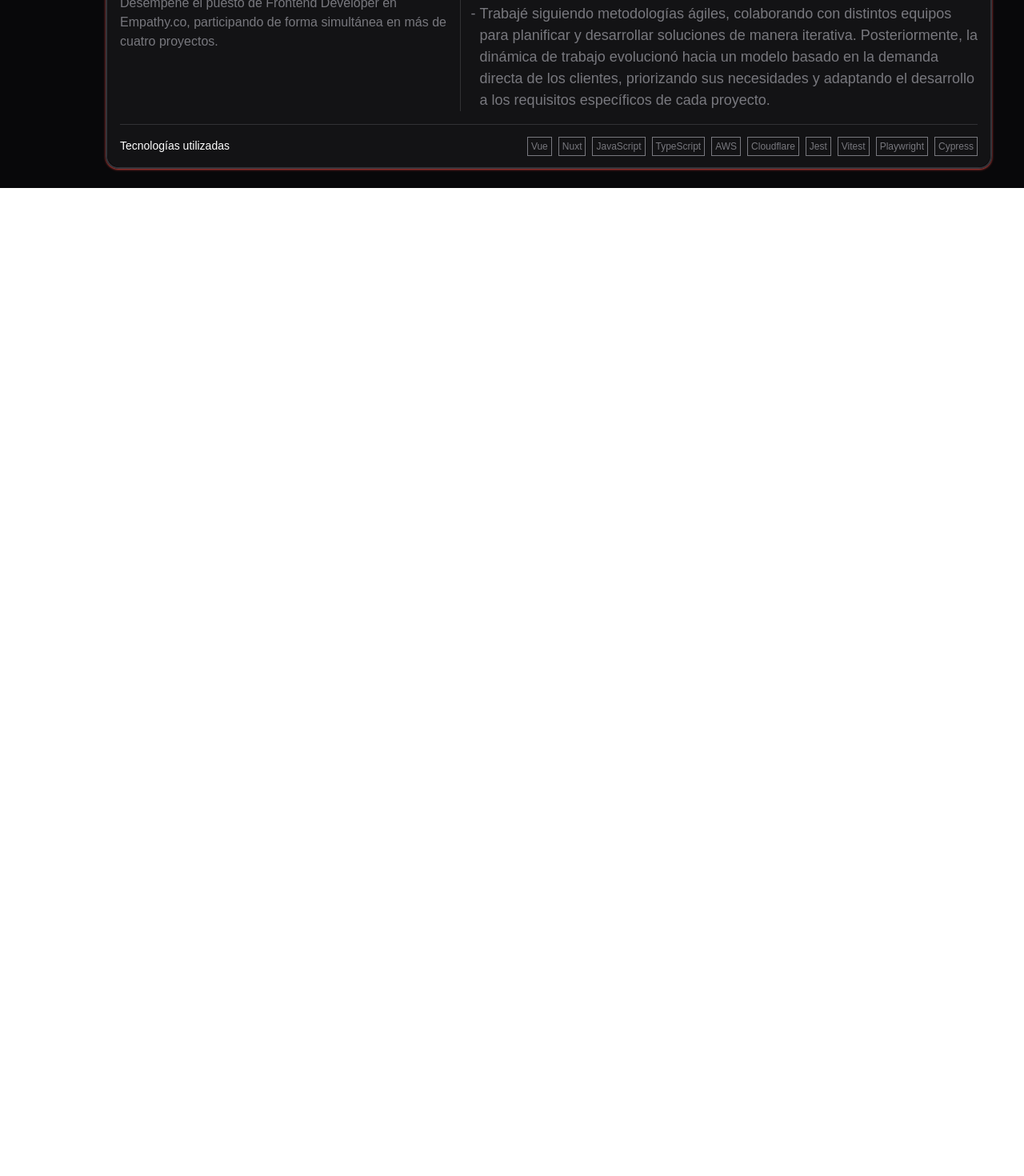
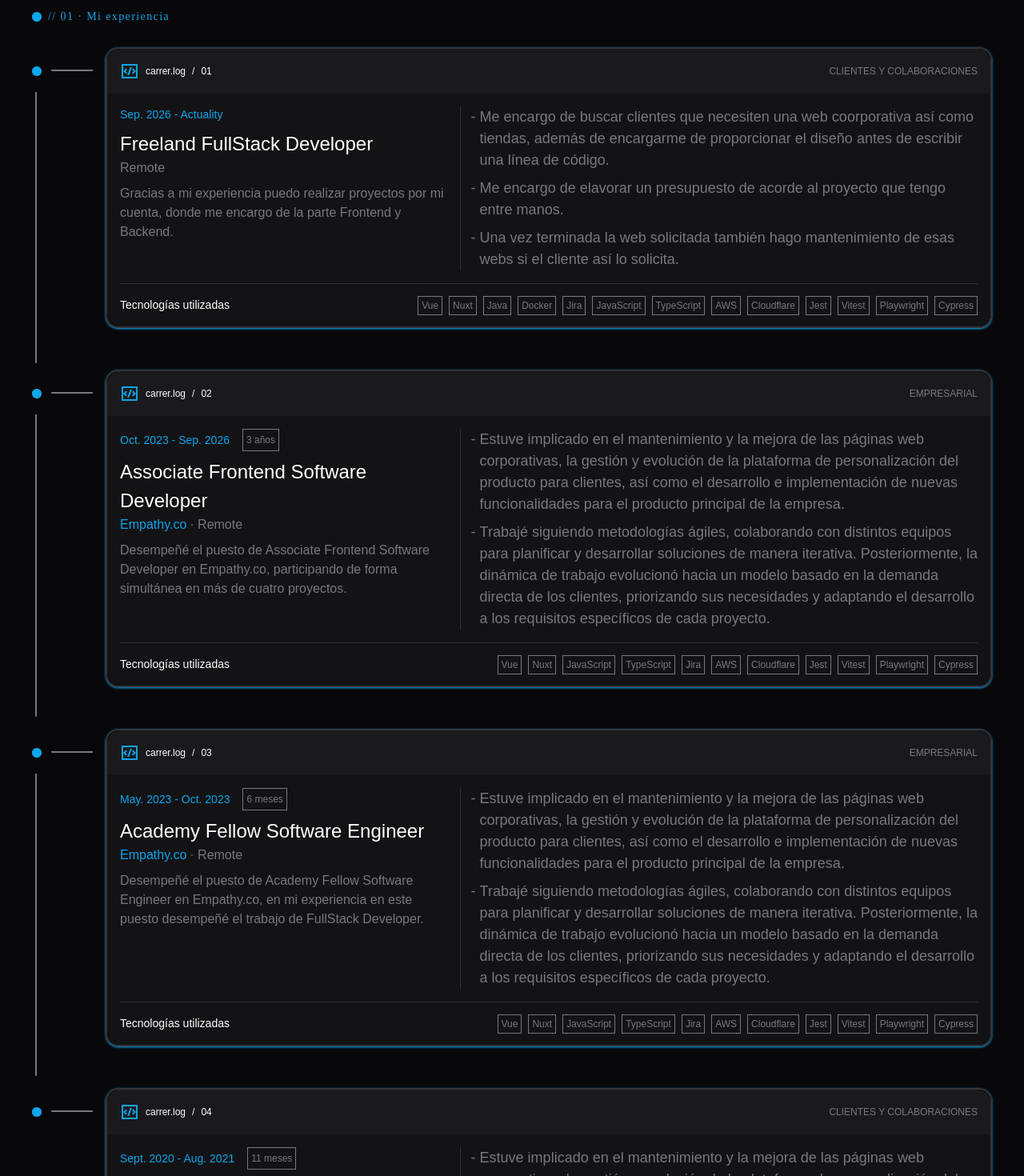
Before and after one commit to jonathanMM97/jonathanmm-website, a Nuxt app: page / in a window 1280 px wide. Shown: the part 880-2350 px from the top of the page at 80% size. Before the commit the page ends 1115 px from the top, so only its background shows below. Built offline with nearby package versions, Linux system fonts and the light colour scheme; a web font is replaced by a local one.

Commit message:
refactor: improve structure of i18n refactor experience-section component and added footer component

```diff
--- a/app/app.vue
+++ b/app/app.vue
@@ -4,17 +4,20 @@
   >
     <Header class="fixed top-0 w-full z-9" />
     <div
-      class="relative max-w-300 flex flex-col z-1 w-fit h-full bg-grey-500 pt-40"
+      class="relative max-w-300 flex flex-col z-1 w-fit h-full bg-grey-500 py-40"
     >
       <Hero />
-      <Experiencia />
+      <Experience />
+      <Proyect />
     </div>
+    <Footer />
   </div>
 </template>
 
 <script setup lang="ts">
 import Hero from './components/hero.vue'
-import Experiencia from './components/experiencia.vue'
+import Experience from './components/experiencia.vue'
+import Footer from '~/components/footer.vue'
 
 const { t } = useI18n()
 
--- a/app/assets/css/main.css
+++ b/app/assets/css/main.css
@@ -11,12 +11,12 @@
   /* colors */
   --color-main: #f6f6f1e8;
   --color-gray: #1a1a1d;
-  --color-terciary: #0ea5e9;
+  --color-secondary: #0ea5e9;
   --color-black: #08080a;
   --color-black-light: #131315;
   --color-black-extra-light: #34343A;
   --color-light: #78787e;
-  --color-secondary: #c23f39;
+  --color-terciary: #c23f39;
 }
 
 @utility guide {
--- a/app/components/experience-section.vue
+++ b/app/components/experience-section.vue
@@ -2,27 +2,32 @@
   <div
     class="flex font-main gap-20 relative rounded-3xl py-6"
     :class="{
-      [`after:absolute after:left-7 after:top-20 after:h-[85%] after:rounded-bl-[40px] after:content-[''] after:border-b-2 after:border-l-2 after:border-dashed after:border-light`]:
+      [`after:absolute after:left-1 after:top-20 after:h-[85%] after:rounded-bl-[40px] after:content-[''] after:border-b-2 after:border-l-2 after:border-light`]:
         hasMore,
     }"
   >
     <SectionName class="self-start pt-6" />
     <div
-      class="absolute after:absolute after:top-7 after:left-6 after:w-13 after:rounded-bl-[40px] after:border-b-2 after:border-l-2 after:border-dashed after:border-light after:content-['']"
+      class="absolute after:absolute after:top-7 after:left-6 after:w-13 after:rounded-bl-[40px] after:border-b-2 after:border-l-2 after:border-light after:content-['']"
     />
     <article
       class="w-full flex flex-col border-black-extra-light shadow-sm shadow-secondary border-2 rounded-2xl text-white"
     >
-      <div class="flex text-[12px] justify-between items-center bg-gray p-4 rounded-t-2xl">
+      <div
+        class="flex text-[12px] justify-between items-center bg-gray p-4 rounded-t-2xl"
+      >
         <div class="flex items-center gap-2">
           <Code class="text-secondary" />
-          <span>carrer.log</span>
+          <span>{{ t('home.experience.file-name') }}</span>
           <span>/</span>
-          <span>01</span>
+          <span class="flex gap-[0.5]">
+            <span v-if="number < 10">0</span>
+            <span>{{ number }}</span>
+          </span>
         </div>
-        <span class="uppercase text-light font-secondary text-[12px]"
-          >clientes y colaboraciones</span
-        >
+        <span class="uppercase text-light font-secondary text-[12px]">{{
+          rt(experience.type)
+        }}</span>
       </div>
       <div
         class="flex flex-col bg-black-light rounded-b-2xl divide-light/30 divide-y pt-4 px-4"
@@ -33,43 +38,41 @@
           <div class="flex flex-col gap-2 pr-4">
             <div class="flex gap-4 items-center">
               <span class="text-[14px] text-secondary">{{
-                t('home.hero.experience.experience-1.range')
+                rt(experience.range)
               }}</span>
-              <span class="p-1 border text-[12px] border-light text-light">{{
-                t('home.hero.experience.experience-1.years')
-              }}</span>
+              <span
+                v-if="rt(experience.years)"
+                class="p-1 border text-[12px] border-light text-light"
+                >{{ rt(experience.years) }}</span
+              >
             </div>
             <div class="flex flex-col">
-              <span class="text-[24px]">{{
-                t('home.hero.experience.experience-1.title')
-              }}</span>
+              <span class="text-[24px]">{{ rt(experience.title) }}</span>
               <div class="flex gap-1">
-                <span>{{
-                  t('home.hero.experience.experience-1.company')
+                <span v-if="rt(experience.company)" class="text-secondary">{{
+                  rt(experience.company)
                 }}</span>
                 <span class="text-light font-secondary">{{
-                  t('home.hero.experience.experience-1.mode')
+                  rt(experience.mode)
                 }}</span>
               </div>
             </div>
             <span class="text-light font-secondary">{{
-              t('home.hero.experience.experience-1.description')
+              rt(experience.description)
             }}</span>
           </div>
           <ul
             class="guide font-secondary text-[18px] flex flex-col gap-2 text-light ml-2 pl-2"
           >
-            <li>{{ t('home.hero.experience.experience-1.goal-1') }}</li>
-            <li>{{ t('home.hero.experience.experience-1.goal-2') }}</li>
+            <li v-for="goal in experience.goals">{{ rt(goal.name) }}</li>
           </ul>
         </div>
         <div
           class="flex lg:flex-row flex-col justify-between gap-2 py-4 text-[14px]"
         >
-          <span>{{ t('home.hero.experience.technology') }}</span>
-          <!-- Todas las tecnologias -->
+          <span>{{ t('home.experience.technology') }}</span>
           <div class="flex gap-2">
-            <div v-for="technology in technologies">
+            <div v-for="technology in experience.technologies">
               <span class="p-1 border text-[12px] border-light text-light">{{
                 rt(technology.name)
               }}</span>
@@ -83,21 +86,22 @@
 
 <script setup lang="ts">
 import Code from '@/../public/media/code.svg'
-import Image from '~/components/image.vue'
-const { t, tm, rt } = useI18n()
+import type { Experience } from '~/utils'
 
-interface Technology {
-  name: string
-}
-
-const technologies = tm(
-  'home.hero.experience.experience-1.technologies',
-) as Technology[]
+const { t, rt } = useI18n()
 
 defineProps({
   hasMore: {
     type: Boolean,
     required: true,
   },
+  experience: {
+    type: Object as PropType<Experience>,
+    required: true,
+  },
+  number: {
+    type: Number,
+    required: true,
+  },
 })
 </script>
--- a/app/components/experiencia.vue
+++ b/app/components/experiencia.vue
@@ -1,21 +1,22 @@
 <template>
-  <SectionName :comment="t('home.hero.experience.comment-1')" />
-  <ExperienceSection :has-more="false" />
+  <div class="flex flex-col gap-1 py-30 my-30 border-y border-light">
+    <SectionName :comment="t('home.experience.comment-1')" />
+    <ExperienceSection
+      v-for="(experience, index) in tm('home.experience.all') as Experience[]"
+      :experience="experience"
+      :number="index + 1"
+      :has-more="
+        Array.isArray(tm('home.experience.all'))
+          ? (tm('home.experience.all') as Experience[]).length - 1 !== index
+          : false
+      "
+    />
+  </div>
 </template>
 
 <script setup lang="ts">
 import SectionName from '~/components/section-name.vue'
+import type { Experience } from '~/utils'
 
-const logos = [
-  'vue-logo',
-  'nuxt-logo',
-  'jekyll-logo',
-  'tailwind-logo',
-  'javascript-logo',
-  'typescript-logo',
-  'cloudflare-logo',
-  'aws-logo',
-]
-
-const { t } = useI18n()
+const { t, tm } = useI18n()
 </script>
--- /dev/null
+++ b/app/components/footer.vue
@@ -0,0 +1,9 @@
+<template>
+  <div class="flex w-full bg-black-light border-t border-light justify-center">
+    <div class="flex flex-col max-w-300 w-full">
+      hola
+    </div>
+  </div>
+</template>
+
+<script setup lang="ts"></script>
--- a/app/components/header.vue
+++ b/app/components/header.vue
@@ -1,7 +1,10 @@
 <template>
   <header
-    class="flex gap-2 bg-black mask-[linear-gradient(to_bottom,black_70%,transparent_100%)] pt-4 justify-between items-center"
+    class="flex gap-2 pt-4 justify-between items-center"
   >
+    <div
+      class="absolute inset-0 bg-black mask-[linear-gradient(to_bottom,black_70%,transparent_100%)] pointer-events-none"
+    />
     <div class="flex relative size-25">
       <Image class="size-25!" image-url="/media/logo.png" />
     </div>
--- /dev/null
+++ b/app/utils/index.ts
@@ -0,0 +1,15 @@
+interface objecti18n {
+  name: string;
+}
+
+export interface Experience {
+  range: string
+  years: string
+  company: string
+  mode: string
+  type: string
+  title: string
+  description: string
+  goals: objecti18n[]
+  technologies: objecti18n[]
+}
--- a/i18n/locales/es.json
+++ b/i18n/locales/es.json
@@ -8,25 +8,47 @@
     "hero": {
       "comment-1": "// Hey, Soy Jonathan Muñoz Morales",
       "title": "Ingeniero Informático, especializado en <span class='text-secondary'>Frontend Developer</span>",
-      "description": "Soy Jonathan, ingeniero informático con mas de 3 años de experiencia como Frontend Developer, además de tener varios proyectos como freeland trabajando en la parte de frontend y backend.",
-      "experience": {
-        "comment-1": "// 01 · Mi experiencia",
-        "technology": "Tecnologías utilizadas",
-        "experience-1": {
-          "range": "Oct. 2023 - Sep. 2026",
-          "years": "3 años",
-          "company": "Empathy.co",
-          "mode": "· Remote",
-          "title": "Frontend Developer",
-          "description": "Desempeñé el puesto de Frontend Developer en Empathy.co, participando de forma simultánea en más de cuatro proyectos.",
-          "goal-1": "Estuve implicado en el mantenimiento y la mejora de las páginas web corporativas, la gestión y evolución de la plataforma de personalización del producto para clientes, así como el desarrollo e implementación de nuevas funcionalidades para el producto principal de la empresa.",
-          "goal-2": "Trabajé siguiendo metodologías ágiles, colaborando con distintos equipos para planificar y desarrollar soluciones de manera iterativa. Posteriormente, la dinámica de trabajo evolucionó hacia un modelo basado en la demanda directa de los clientes, priorizando sus necesidades y adaptando el desarrollo a los requisitos específicos de cada proyecto.",
+      "description": "Soy Jonathan, ingeniero informático con mas de 3 años de experiencia como Frontend Developer, además de tener varios proyectos como freeland trabajando en la parte de frontend y backend."
+    },
+    "experience": {
+      "comment-1": "// 01 · Mi experiencia",
+      "technology": "Tecnologías utilizadas",
+      "file-name": "carrer.log",
+      "all": [
+        {
+          "range": "Sep. 2026 - Actuality",
+          "years": "",
+          "company": "",
+          "mode": "Remote",
+          "type": "Clientes y Colaboraciones",
+          "title": "Freeland FullStack Developer",
+          "description": "Gracias a mi experiencia puedo realizar proyectos por mi cuenta, donde me encargo de la parte Frontend y Backend.",
+          "goals": [
+            {
+              "name": "Me encargo de buscar clientes que necesiten una web coorporativa así como tiendas, además de encargarme de proporcionar el diseño antes de escribir una línea de código."
+            },
+            {
+              "name": "Me encargo de elavorar un presupuesto de acorde al proyecto que tengo entre manos."
+            },
+            {
+              "name": "Una vez terminada la web solicitada también hago mantenimiento de esas webs si el cliente así lo solicita."
+            }
+          ],
           "technologies": [
             {
               "name": "Vue"
             },
             {
               "name": "Nuxt"
+            },
+            {
+              "name": "Java"
+            },
+            {
+              "name": "Docker"
+            },
+            {
+              "name": "Jira"
             },
             {
               "name": "JavaScript"
@@ -53,8 +75,156 @@
               "name": "Cypress"
             }
           ]
+        },
+        {
+          "range": "Oct. 2023 - Sep. 2026",
+          "years": "3 años",
+          "company": "Empathy.co",
+          "mode": "· Remote",
+          "type": "Empresarial",
+          "title": "Associate Frontend Software Developer",
+          "description": "Desempeñé el puesto de Associate Frontend Software Developer en Empathy.co, participando de forma simultánea en más de cuatro proyectos.",
+          "goals": [
+            {
+              "name": "Estuve implicado en el mantenimiento y la mejora de las páginas web corporativas, la gestión y evolución de la plataforma de personalización del producto para clientes, así como el desarrollo e implementación de nuevas funcionalidades para el producto principal de la empresa."
+            },
+            {
+              "name": "Trabajé siguiendo metodologías ágiles, colaborando con distintos equipos para planificar y desarrollar soluciones de manera iterativa. Posteriormente, la dinámica de trabajo evolucionó hacia un modelo basado en la demanda directa de los clientes, priorizando sus necesidades y adaptando el desarrollo a los requisitos específicos de cada proyecto."
+            }
+          ],
+          "technologies": [
+            {
+              "name": "Vue"
+            },
+            {
+              "name": "Nuxt"
+            },
+            {
+              "name": "JavaScript"
+            },
+            {
+              "name": "TypeScript"
+            },
+            {
+              "name": "Jira"
+            },
+            {
+              "name": "AWS"
+            },
+            {
+              "name": "Cloudflare"
+            },
+            {
+              "name": "Jest"
+            },
+            {
+              "name": "Vitest"
+            },
+            {
+              "name": "Playwright"
+            },
+            {
+              "name": "Cypress"
+            }
+          ]
+        },
+        {
+          "range": "May. 2023 - Oct. 2023",
+          "years": "6 meses",
+          "company": "Empathy.co",
+          "mode": "· Remote",
+          "type": "Empresarial",
+          "title": "Academy Fellow Software Engineer",
+          "description": "Desempeñé el puesto de Academy Fellow Software Engineer en Empathy.co, en mi experiencia en este puesto desempeñé el trabajo de FullStack Developer.",
+          "goals": [
+            {
+              "name": "Estuve implicado en el mantenimiento y la mejora de las páginas web corporativas, la gestión y evolución de la plataforma de personalización del producto para clientes, así como el desarrollo e implementación de nuevas funcionalidades para el producto principal de la empresa."
+            },
+            {
+              "name": "Trabajé siguiendo metodologías ágiles, colaborando con distintos equipos para planificar y desarrollar soluciones de manera iterativa. Posteriormente, la dinámica de trabajo evolucionó hacia un modelo basado en la demanda directa de los clientes, priorizando sus necesidades y adaptando el desarrollo a los requisitos específicos de cada proyecto."
+            }
+          ],
+          "technologies": [
+            {
+              "name": "Vue"
+            },
+            {
+              "name": "Nuxt"
+            },
+            {
+              "name": "JavaScript"
+            },
+            {
+              "name": "TypeScript"
+            },
+            {
+              "name": "Jira"
+            },
+            {
+              "name": "AWS"
+            },
+            {
+              "name": "Cloudflare"
+            },
+            {
+              "name": "Jest"
+            },
+            {
+              "name": "Vitest"
+            },
+            {
+              "name": "Playwright"
+            },
+            {
+              "name": "Cypress"
+            }
+          ]
+        },
+        {
+          "range": "Sept. 2020 - Aug. 2021",
+          "years": "11 meses",
+          "company": "",
+          "mode": "",
+          "type": "Clientes y Colaboraciones",
+          "title": "Tutor Privado",
+          "description": "Realicé tutorias privadas para los compañeros de clase que tenían dificultades con las materias que ya había cursado para poder ayudarlos con esas asignaturas.",
+          "goals": [
+            {
+              "name": "Estuve implicado en el mantenimiento y la mejora de las páginas web corporativas, la gestión y evolución de la plataforma de personalización del producto para clientes, así como el desarrollo e implementación de nuevas funcionalidades para el producto principal de la empresa."
+            },
+            {
+              "name": "Trabajé siguiendo metodologías ágiles, colaborando con distintos equipos para planificar y desarrollar soluciones de manera iterativa. Posteriormente, la dinámica de trabajo evolucionó hacia un modelo basado en la demanda directa de los clientes, priorizando sus necesidades y adaptando el desarrollo a los requisitos específicos de cada proyecto."
+            }
+          ],
+          "technologies": [
+            {
+              "name": "Java"
+            },
+            {
+              "name": "C++"
+            },
+            {
+              "name": "JavaScript"
+            },
+            {
+              "name": "TypeScript"
+            },
+            {
+              "name": "C"
+            }
+          ]
         }
-      }
+      ]
+    },
+    "proyect": {
+      "comment": "// 02 · Mis proyectos",
+      "all": [
+
+      ]
+    },
+    "contact": {
+      "comment": "// 03 · Contáctame",
+      "title": ""
     }
   }
 }
```
Also changed, not shown: app/components/proyect.vue (added, +7 -0 lines).
